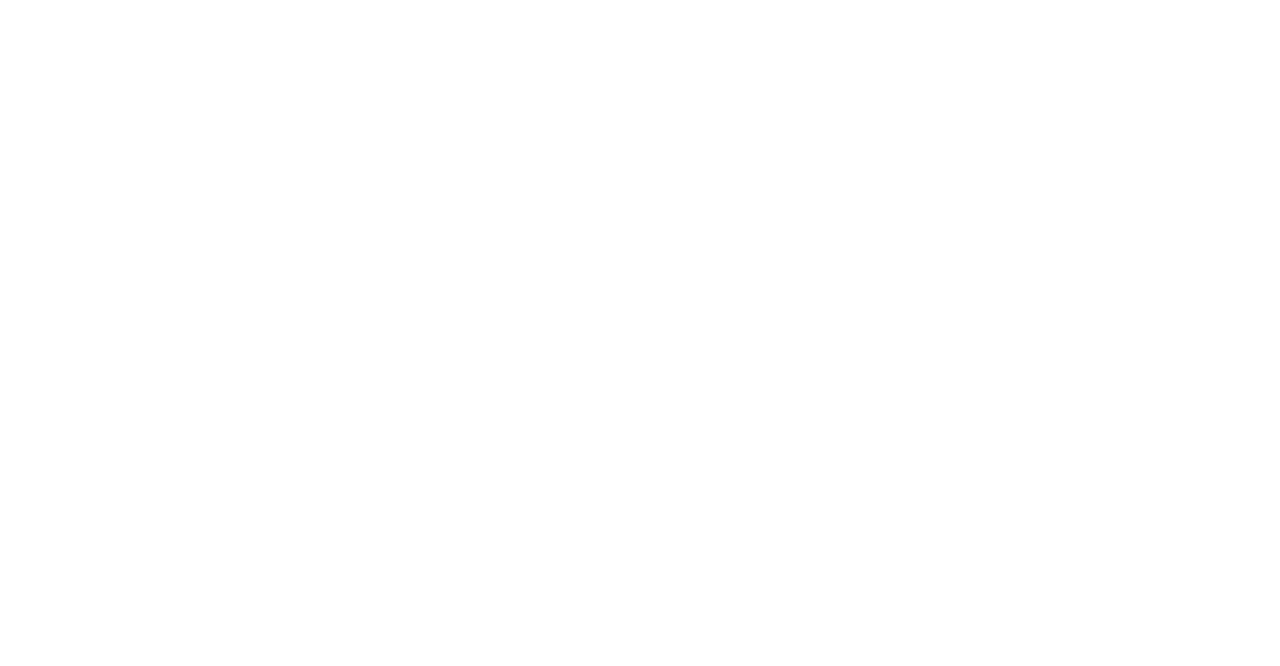
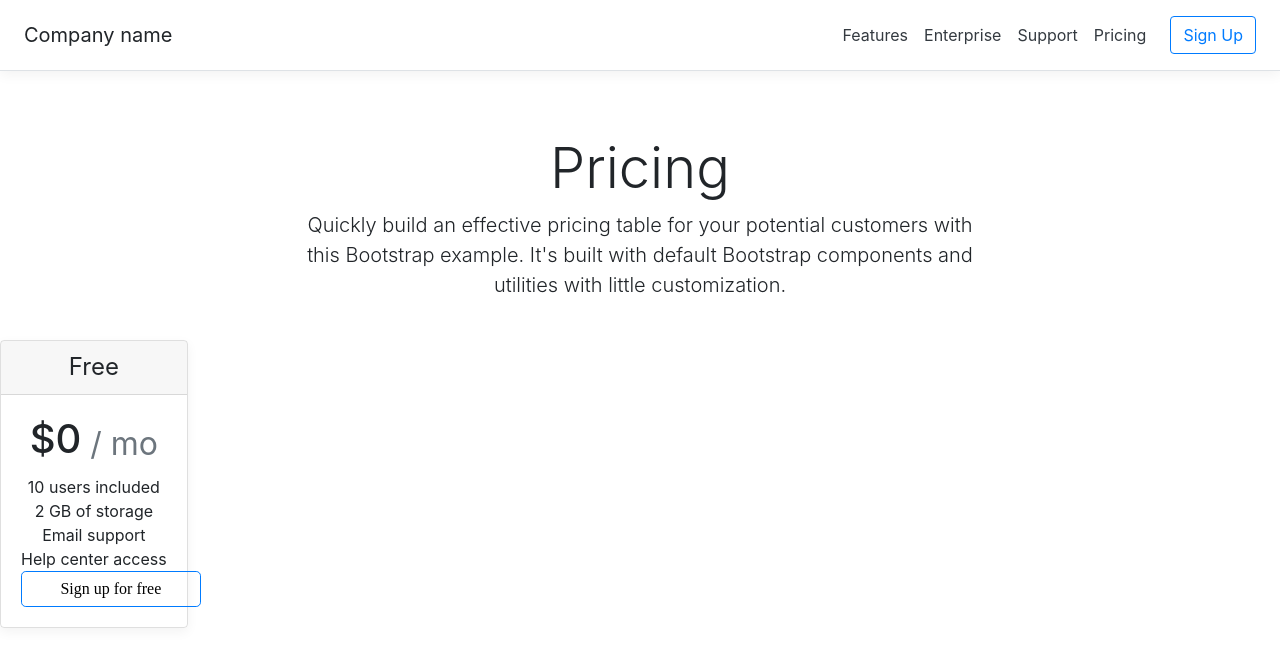
Before and after one commit to nakyong82/react-study, a plain HTML site: page index.html in a window 1280 px wide. Drawn offline with Linux system fonts and the light colour scheme.

Commit message:
Update: layout

```diff
--- a/default.css
+++ b/default.css
@@ -0,0 +1,171 @@
+body {
+  padding: 0 !important;
+  margin: 0 !important;
+  box-sizing: border-box;
+}
+/* 헤더부분 */
+.header_container {
+  width: 100%;
+  height: 71px;
+  display: flex;
+  flex-direction: row;
+  justify-content: space-between;
+  align-items: center;
+  padding: 1rem 1.5rem;
+  margin-bottom: 1rem;
+  box-sizing: border-box;
+  border-bottom: 1px solid #dee2e6 !important;
+  box-shadow: 0 0.25rem 0.75rem rgb(0 0 0 / 5%);
+}
+.header_logo_typo {
+  font-family: -apple-system,BlinkMacSystemFont,"Segoe UI",Roboto,"Helvetica Neue",Arial,sans-serif,"Apple Color Emoji","Segoe UI Emoji","Segoe UI Symbol";
+  font-size: 20px;
+  font-weight: 400;
+  color: #212529;
+}
+.header_menu_container {
+  display: flex;
+  flex-direction: row;
+  align-items: center;
+}
+.header_menu_typo {
+  font-family: -apple-system,BlinkMacSystemFont,"Segoe UI",Roboto,"Helvetica Neue",Arial,sans-serif,"Apple Color Emoji","Segoe UI Emoji","Segoe UI Symbol";
+  font-size: 16px;
+  font-weight: 400;
+  color: #343a40;
+  padding: 8px;
+  cursor: pointer;
+}
+.header_menu_typo:hover {
+  text-decoration: underline;
+}
+.header_menu_button_wrapper {
+  padding: 6px 12px;
+  border: 1px solid transparent;
+  border-color: #007bff;
+  border-radius: .25rem;
+  margin-left: 1rem!important;
+  transition: .15s;
+}
+.header_menu_button_typo {
+  font-family: -apple-system,BlinkMacSystemFont,"Segoe UI",Roboto,"Helvetica Neue",Arial,sans-serif,"Apple Color Emoji","Segoe UI Emoji","Segoe UI Symbol";
+  font-size: 1rem;
+  font-weight: 400;
+  line-height: 1.5;
+  color: #007bff;
+  text-align: center;
+  cursor: pointer;
+}
+.header_menu_button_wrapper:hover{
+  background-color: #007bff;
+  border-color: #007bff; /*왜 모든 칸이 한번에 파란색으로 안 채워짐?*/
+  color:white;
+}
+.header_menu_button_typo:hover {
+  background-color: #007bff;
+  color:white;
+}
+/*헤더를 제외한 전체*/
+.total_container {
+  width: 100%;
+  padding-right: 15px;
+  padding-left: 15px;
+  margin-right: auto;
+  margin-left: auto;
+}
+/*본문*/
+.main_container {
+  margin: 0 auto !important;
+  padding: 3rem 1rem 1.5rem 1rem !important;
+  background: white;
+  max-width: 700px;
+}
+.main_title_typo {
+  font-family: -apple-system,BlinkMacSystemFont,"Segoe UI",Roboto,"Helvetica Neue",Arial,sans-serif,"Apple Color Emoji","Segoe UI Emoji","Segoe UI Symbol";
+  font-size: 3.5rem; /*font-family: inherit 어떻게? */
+  font-weight: 300;
+  line-height: 1.2;
+  text-align: center !important;
+  color: #212529;
+  margin-bottom: .5rem;
+}
+.main_explain_typo {
+  font-family: -apple-system,BlinkMacSystemFont,"Segoe UI",Roboto,"Helvetica Neue",Arial,sans-serif,"Apple Color Emoji","Segoe UI Emoji","Segoe UI Symbol";
+  font-size: 1.25rem;
+  font-weight: 300;
+  line-height: 1.5;
+  text-align: center !important;
+  color: #212529;
+  margin-bottom: 1rem;
+}
+/*가격 메뉴*/
+.tab_container {
+  display: flex;
+  flex-flow: row wrap;
+  /* justify-content: flex-start; */
+  margin: 0px -15px 16px -15px;
+  text-align: center;
+  background-color: #fff;
+}
+/*가격 메뉴-Free*/
+.tab_free_container {
+  margin: 0px 15px 24px 15px;
+  border: 1px solid rgba(0,0,0,.125);
+  border-radius: .25rem;
+  box-shadow: 0 0.25rem 0.75rem rgb(0 0 0 / 5%);
+}
+.tab_free_title_wrapper {
+  padding: .75rem 1.25rem;
+  background-color: rgba(0,0,0,.03);
+  border-bottom: 1px solid rgba(0,0,0,.125);
+  border-radius: calc(.25rem - 1px) calc(.25rem - 1px) 0 0;
+}
+.tab_free_title_typo {
+  font-family: -apple-system,BlinkMacSystemFont,"Segoe UI",Roboto,"Helvetica Neue",Arial,sans-serif,"Apple Color Emoji","Segoe UI Emoji","Segoe UI Symbol";
+  font-size: 1.5rem;
+  font-weight: 400!important;
+  line-height: 1.2;
+  color: rgb(33, 37, 41);
+}
+.tab_free_explain_container {
+  padding: 1.25rem;
+}
+.tab_free_explain_price_wrapper {
+  margin-bottom: .75rem;
+  display: flex;
+  flex-flow: row nowrap;
+  justify-content: space-evenly;
+}
+.tab_free_explain_price_typo { /*둘 사이에 빈칸 필요..*/
+  font-family: -apple-system,BlinkMacSystemFont,"Segoe UI",Roboto,"Helvetica Neue",Arial,sans-serif,"Apple Color Emoji","Segoe UI Emoji","Segoe UI Symbol";
+  font-size: 2.5rem;
+  font-weight: 500;
+  line-height: 1.2;
+  color: rgb(33, 37, 41);
+}
+.tab_free_explain_mo_typo {
+  font-family: -apple-system,BlinkMacSystemFont,"Segoe UI",Roboto,"Helvetica Neue",Arial,sans-serif,"Apple Color Emoji","Segoe UI Emoji","Segoe UI Symbol";
+  font-size: 32px;
+  font-weight: 400;
+  line-height: 1.2;
+  color: rgb(108, 117, 125);
+  align-self: flex-end;
+}
+.tab_free_explain_typo {
+  font-family: -apple-system,BlinkMacSystemFont,"Segoe UI",Roboto,"Helvetica Neue",Arial,sans-serif,"Apple Color Emoji","Segoe UI Emoji","Segoe UI Symbol";
+  font-size: 16px;
+  font-weight: 400;
+  line-height: 24px;
+  color: rgb(33, 37, 41);
+}
+.tab_free_button_wrapper {
+  padding: .5rem 1rem;
+  width: 100%;
+  border: 1px solid transparent;
+  border-color: #007bff;
+  border-radius: .3rem;
+  align-self: center;
+}
+.tab_free_button_typo {
+  cursor: pointer;
+}
--- a/index.html
+++ b/index.html
@@ -6,8 +6,60 @@
 </head>
 
 <body>
-  <div>
-
+  <div class="header_container">
+    <div class="header_logo_typo">
+      Company name
+    </div>
+    <div class="header_menu_container">
+      <div class="header_menu_typo">
+        Features
+      </div>
+      <div class="header_menu_typo">
+        Enterprise
+      </div>
+      <div class="header_menu_typo">
+        Support
+      </div>
+      <div class="header_menu_typo">
+        Pricing
+      </div>
+      <div class="header_menu_button_wrapper">
+        <div class="header_menu_button_typo">
+          Sign Up
+        </div>
+      </div>
+    </div>
+  </div>
+  <div class="main_container">
+    <div class="main_title_typo">
+      Pricing
+    </div>
+    <div class="main_explain_typo">
+      Quickly build an effective pricing table for your potential customers with this Bootstrap example. It's built with
+      default Bootstrap components and utilities with little customization.
+    </div>
+  </div>
+  <div class="tab_container">
+    <div class="tab_free_container">
+      <div class="tab_free_title_wrapper">
+        <div class="tab_free_title_typo">Free</div>
+      </div>
+      <div class="tab_free_explain_container">
+        <div class="tab_free_explain_price_wrapper">
+          <div class="tab_free_explain_price_typo">$0</div>
+          <div class="tab_free_explain_mo_typo">/ mo</div>
+        </div>
+        <div class="tab_free_explain_typo">10 users included</div>
+        <div class="tab_free_explain_typo">2 GB of storage</div>
+        <div class="tab_free_explain_typo">Email support</div>
+        <div class="tab_free_explain_typo">Help center access</div>
+        <div class="tab_free_button_wrapper">
+          <div class="tab_free_button_typo">Sign up for free</div>
+        </div>
+      </div>
+    </div>
+    <div class="tab_pro_container"></div>
+    <div class="tab_Enterprise_container"></div>
   </div>
 </body>
 <link rel="stylesheet" href="default.css">
```
